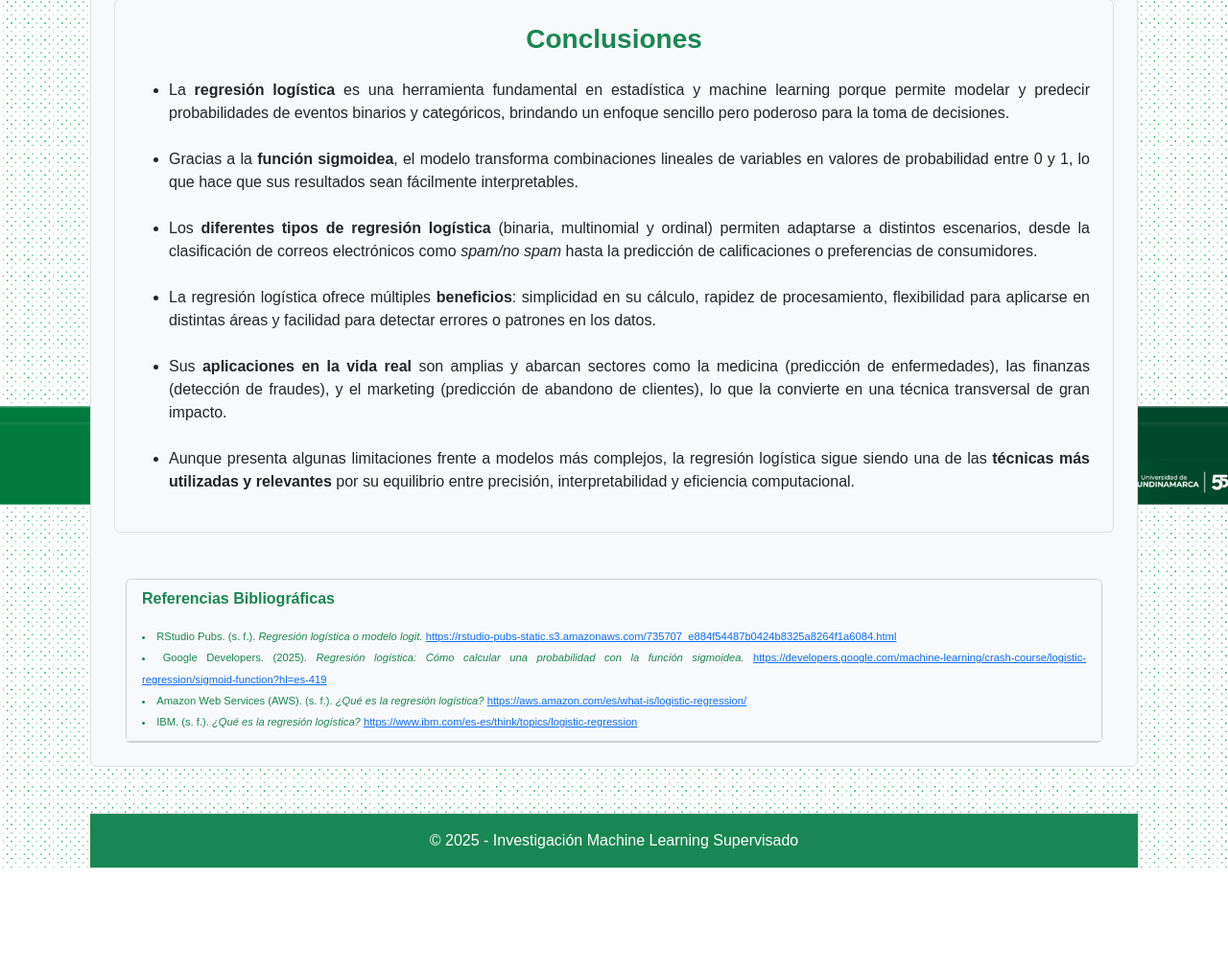
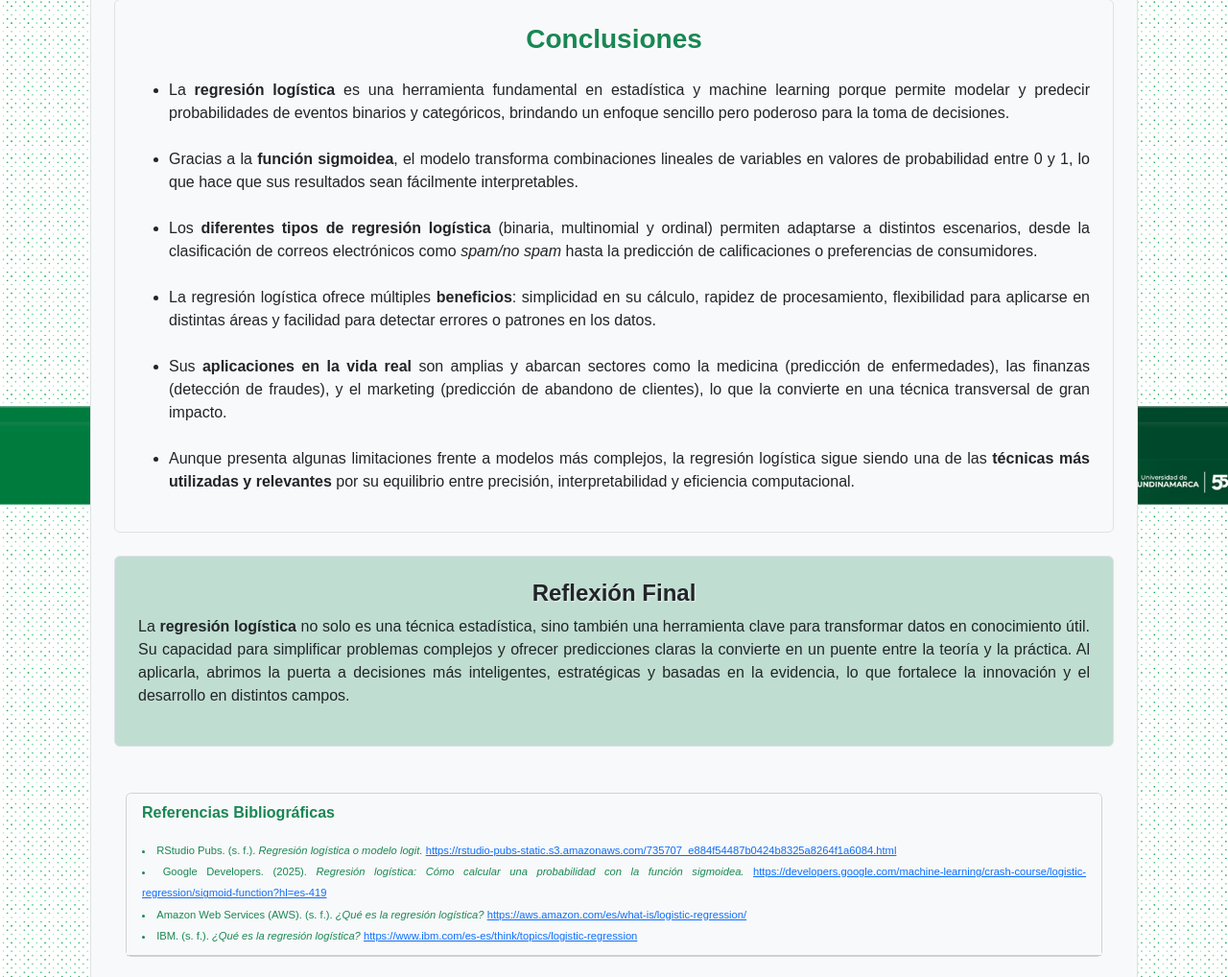
Before and after one commit to Mireya-Garzon-A/ActividadesMachineLearning, a Flask app: page /conceptos_reg_logistica in a window 1280 px wide. Shown: the part 2777-3795 px from the top of the page at 96% size. Before the commit the page ends 3681 px from the top, so only its background shows below. Run offline with Flask 3, Linux system fonts and the light colour scheme.

Commit message:
Comentario cierre
Se agrega concepto de cierre de regresión logística

```diff
--- a/templates/conceptos_reg_logistica.html
+++ b/templates/conceptos_reg_logistica.html
@@ -149,7 +149,19 @@
                     </li>
                 </ul>
             </div>
-
+                <!-- Bloque de Cierre / Reflexión -->
+                <div class="bg-success bg-opacity-25 border rounded p-4 mt-4 text-center">
+                <h4 class="text-dark"><b>Reflexión Final</b></h4>
+                    <p style="text-align: justify;">
+                        La <b>regresión logística</b> no solo es una técnica estadística, sino también una
+                        herramienta clave para transformar datos en conocimiento útil.
+                        Su capacidad para simplificar problemas complejos y ofrecer predicciones claras
+                        la convierte en un puente entre la teoría y la práctica.
+                        Al aplicarla, abrimos la puerta a decisiones más inteligentes,
+                        estratégicas y basadas en la evidencia, lo que fortalece la innovación
+                        y el desarrollo en distintos campos.
+                    </p>
+            </div>
 
                  </p>
 
```
